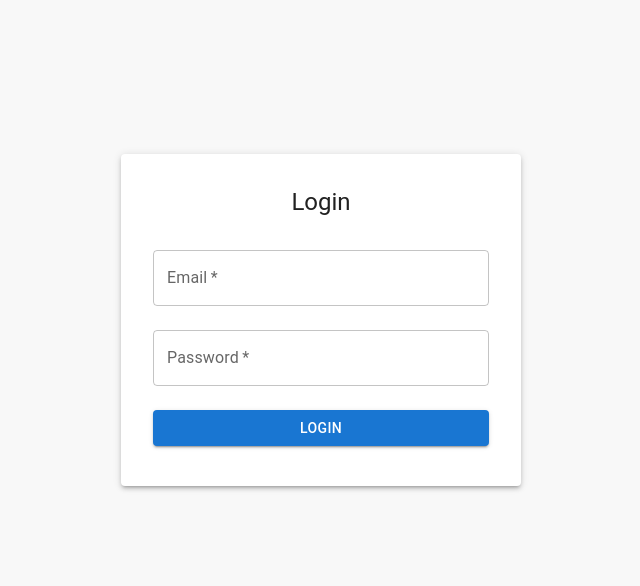
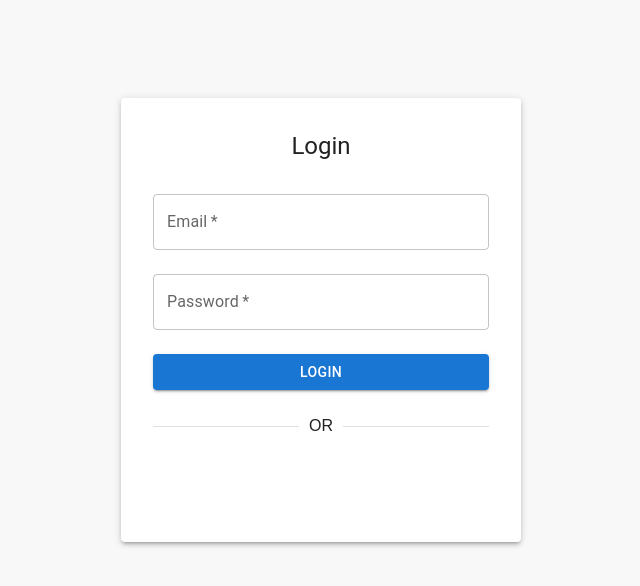
Before and after one commit to jonel123437/ReactLandingPage, a React (Create React App) app: page /login in a window 1280 px wide. Shown: the top 586 px of the page, without its empty margins (319-959 px from the left). Built offline with nearby package versions, Linux system fonts and the light colour scheme; no server answers.

Commit message:
Update cart page, user navbar, and integrate Google login

```diff
--- a/package.json
+++ b/package.json
@@ -8,6 +8,7 @@
     "@emotion/styled": "^11.14.1",
     "@mui/icons-material": "^7.3.1",
     "@mui/material": "^7.3.1",
+    "@react-oauth/google": "^0.12.2",
     "@testing-library/dom": "^10.4.1",
     "@testing-library/jest-dom": "^6.8.0",
     "@testing-library/react": "^16.3.0",
--- a/src/App.jsx
+++ b/src/App.jsx
@@ -12,13 +12,14 @@ import EditProductPage from "./pages/admin/EditProductPage";
 import PrivateRoute from "./components/user/common/PrivateRoute";
 import { CartProvider } from "./components/user/cart/CartContext";
 import { BrowserRouter as Router, Routes, Route, Navigate } from "react-router-dom";
-
 import AddCreditCardPage from "./pages/user/AddCreditCardPage";
 import ProfileDetailsPage from "./pages/user/ProfileDetailsPage";
 
+import { GoogleOAuthProvider } from "@react-oauth/google";
 
 function App() {
   return (
+    <GoogleOAuthProvider clientId="108213073544-ik9t6j1g4vqppmvr2a3ko4b2gndm5g0v.apps.googleusercontent.com">
       <CartProvider>
         <Router>
           <Routes>
@@ -50,6 +51,7 @@ function App() {
           </Routes>
         </Router>
       </CartProvider>
+    </GoogleOAuthProvider>
   );
 }
 
--- a/src/components/user/common/UserNavbar.js
+++ b/src/components/user/common/UserNavbar.js
@@ -115,15 +115,24 @@ export default function UserNavbar() {
         <List sx={{ width: 250 }}>
           {user ? (
             <>
-              <ListItem>{user.name}</ListItem>
-              <ListItem button onClick={handleLogout}><ListItemText primary="Logout" /></ListItem>
-              <ListItem button onClick={() => navigate("/cart")}><ListItemText primary={`Cart: ${totalItems} items`} /></ListItem>
+              <ListItem button onClick={() => { navigate("/profile"); setDrawerOpen(false); }}>
+                <ListItemText primary={user.name} />
+              </ListItem>
+              <ListItem button onClick={() => { handleLogout(); setDrawerOpen(false); }}>
+                <ListItemText primary="Logout" />
+              </ListItem>
+              <ListItem button onClick={() => { navigate("/cart"); setDrawerOpen(false); }}>
+                <ListItemText primary={`Cart: ${totalItems} items`} />
+              </ListItem>
             </>
           ) : (
-            <ListItem button component={Link} to="/lp/login"><ListItemText primary="Login" /></ListItem>
+            <ListItem button component={Link} to="/lp/login">
+              <ListItemText primary="Login" />
+            </ListItem>
           )}
         </List>
       </Drawer>
+
     </>
   );
 }
--- a/src/components/user/products/OurProduct.js
+++ b/src/components/user/products/OurProduct.js
@@ -53,7 +53,7 @@ export default function OurProducts() {
   if (loading) return <Typography align="center">Loading products...</Typography>;
 
   return (
-    <Box id="our-products" sx={{ mt: 12, px: 2 }}>
+    <Box id="our-products" sx={{ mt: 12, px: 2, pb: 4 }}>
       <Typography variant="h2" align="center" gutterBottom sx={{ fontWeight: 'bold' }}>
         Our Product
       </Typography>
--- a/src/pages/user/CartPage.js
+++ b/src/pages/user/CartPage.js
@@ -1,6 +1,7 @@
 import React, { useState, useEffect } from "react";
 import Navbar from "../../components/user/common/UserNavbar";
 import CartList from "../../components/user/cart/CartList";
+import { Typography } from "@mui/material";
 
 export default function Cart() {
   const [cartItems, setCartItems] = useState([]);
@@ -57,8 +58,10 @@ export default function Cart() {
   return (
     <div>
       <Navbar />
-      <div style={{ padding: 20, maxWidth: 800, margin: "0 auto" }}>
-        <h1>Your Cart</h1>
+      <div style={{ padding: 20, width: "100%", margin: "0 auto" }}>
+        <Typography variant="h4" gutterBottom>
+          Your Cart
+        </Typography>
         {error && <p style={{ color: "red" }}>{error}</p>}
         <CartList
           cartItems={cartItems}
--- a/src/pages/user/HomePage.js
+++ b/src/pages/user/HomePage.js
@@ -9,7 +9,7 @@ export default function Home() {
       <main>
         <OurProduct />
       </main>
-      <Footer />
+      {/* <Footer /> */}
     </div>
   );
 }
--- a/src/pages/user/Login.jsx
+++ b/src/pages/user/Login.jsx
@@ -1,6 +1,7 @@
 import React, { useState } from "react";
 import { useNavigate } from "react-router-dom";
-import { Box, Card, CardContent, TextField, Button, Typography, Alert } from "@mui/material";
+import { Box, Card, CardContent, TextField, Button, Typography, Alert, Divider } from "@mui/material";
+import { GoogleLogin } from "@react-oauth/google";
 
 const Login = () => {
   const [email, setEmail] = useState("");
@@ -9,6 +10,7 @@ const Login = () => {
   const [messageType, setMessageType] = useState("success");
   const navigate = useNavigate();
 
+  // Regular email/password login
   const handleSubmit = async (e) => {
     e.preventDefault();
     try {
@@ -25,17 +27,13 @@ const Login = () => {
       } catch {}
 
       if (res.ok) {
-        // Store user info and token for Navbar
         localStorage.setItem("user", JSON.stringify(data.user));
         localStorage.setItem("token", data.token);
 
         setMessageType("success");
         setMessage("Login successful!");
 
-        // Optional: trigger storage event for same-tab update
         window.dispatchEvent(new Event("storage"));
-
-        // Redirect to user homepage
         setTimeout(() => navigate("/home"), 200);
       } else {
         setMessageType("error");
@@ -47,6 +45,34 @@ const Login = () => {
     }
   };
 
+  // Google login handler
+  const handleGoogleLogin = async (credentialResponse) => {
+    try {
+      const res = await fetch("http://localhost:5000/api/auth/google", {
+        method: "POST",
+        headers: { "Content-Type": "application/json" },
+        credentials: "include",
+        body: JSON.stringify({ token: credentialResponse.credential }),
+      });
+
+      const data = await res.json();
+      if (res.ok) {
+        localStorage.setItem("user", JSON.stringify(data.user));
+        localStorage.setItem("token", data.token);
+
+        setMessageType("success");
+        setMessage("Google login successful!");
+        window.dispatchEvent(new Event("storage"));
+        setTimeout(() => navigate("/home"), 200);
+      } else {
+        setMessageType("error");
+        setMessage(data.message || "Google login failed");
+      }
+    } catch (err) {
+      setMessageType("error");
+      setMessage("Error: " + err.message);
+    }
+  };
 
   return (
     <Box sx={{ display: "flex", justifyContent: "center", alignItems: "center", minHeight: "80vh" }}>
@@ -54,6 +80,8 @@ const Login = () => {
         <CardContent>
           <Typography variant="h5" sx={{ mb: 2, textAlign: "center" }}>Login</Typography>
           {message && <Alert severity={messageType} sx={{ mb: 2 }}>{message}</Alert>}
+
+          {/* Email/password login form */}
           <form onSubmit={handleSubmit}>
             <TextField
               label="Email"
@@ -75,6 +103,18 @@ const Login = () => {
             />
             <Button type="submit" variant="contained" fullWidth sx={{ mt: 2 }}>Login</Button>
           </form>
+
+          {/* Divider */}
+          <Divider sx={{ my: 3 }}>OR</Divider>
+
+          {/* Google login button */}
+          <GoogleLogin
+            onSuccess={handleGoogleLogin}
+            onError={() => {
+              setMessageType("error");
+              setMessage("Google login failed");
+            }}
+          />
         </CardContent>
       </Card>
     </Box>
```
Also changed, not shown: 1 other file (tests, documents, lock files or other folders). Lines whose indentation alone changed are shown as unchanged.
